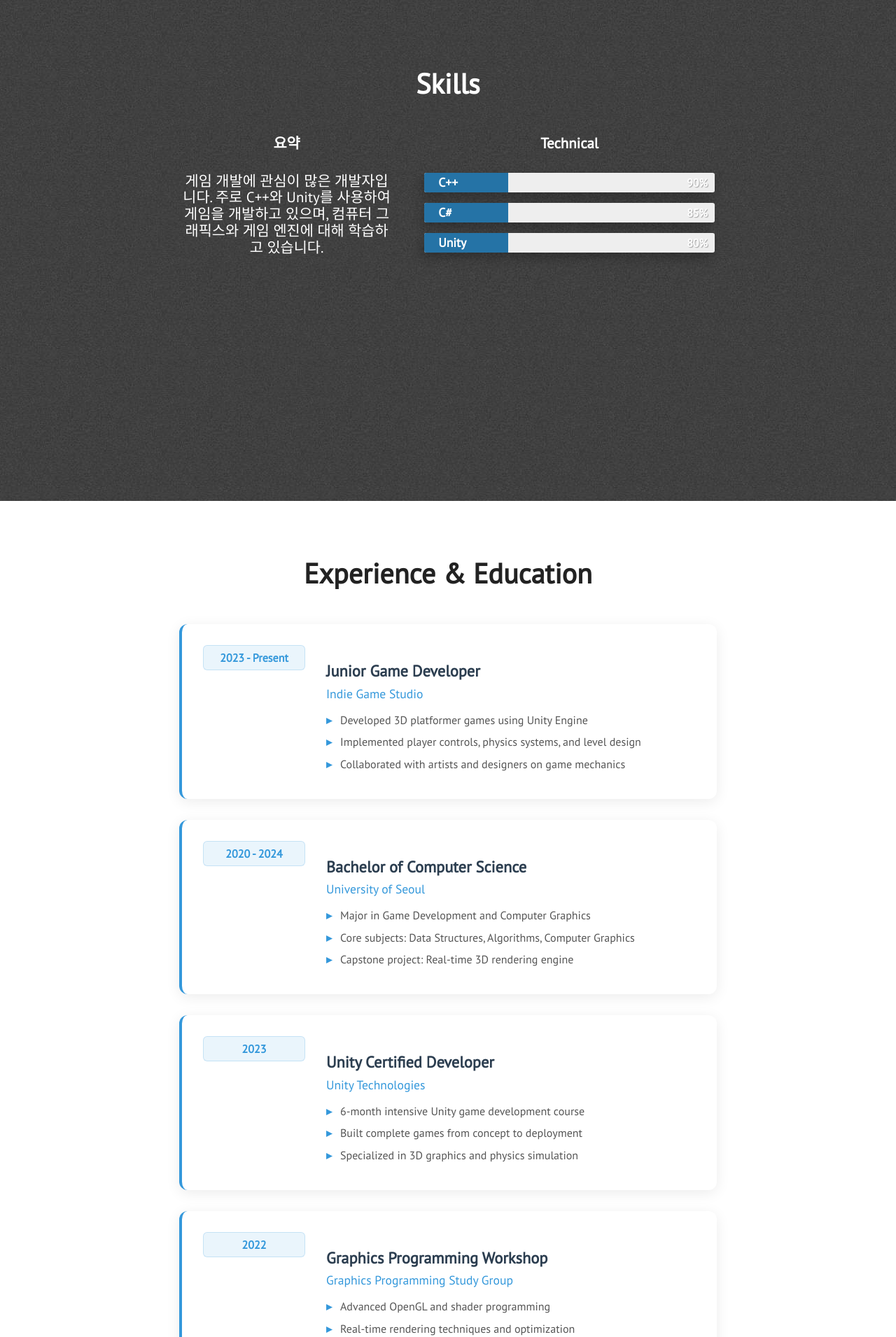
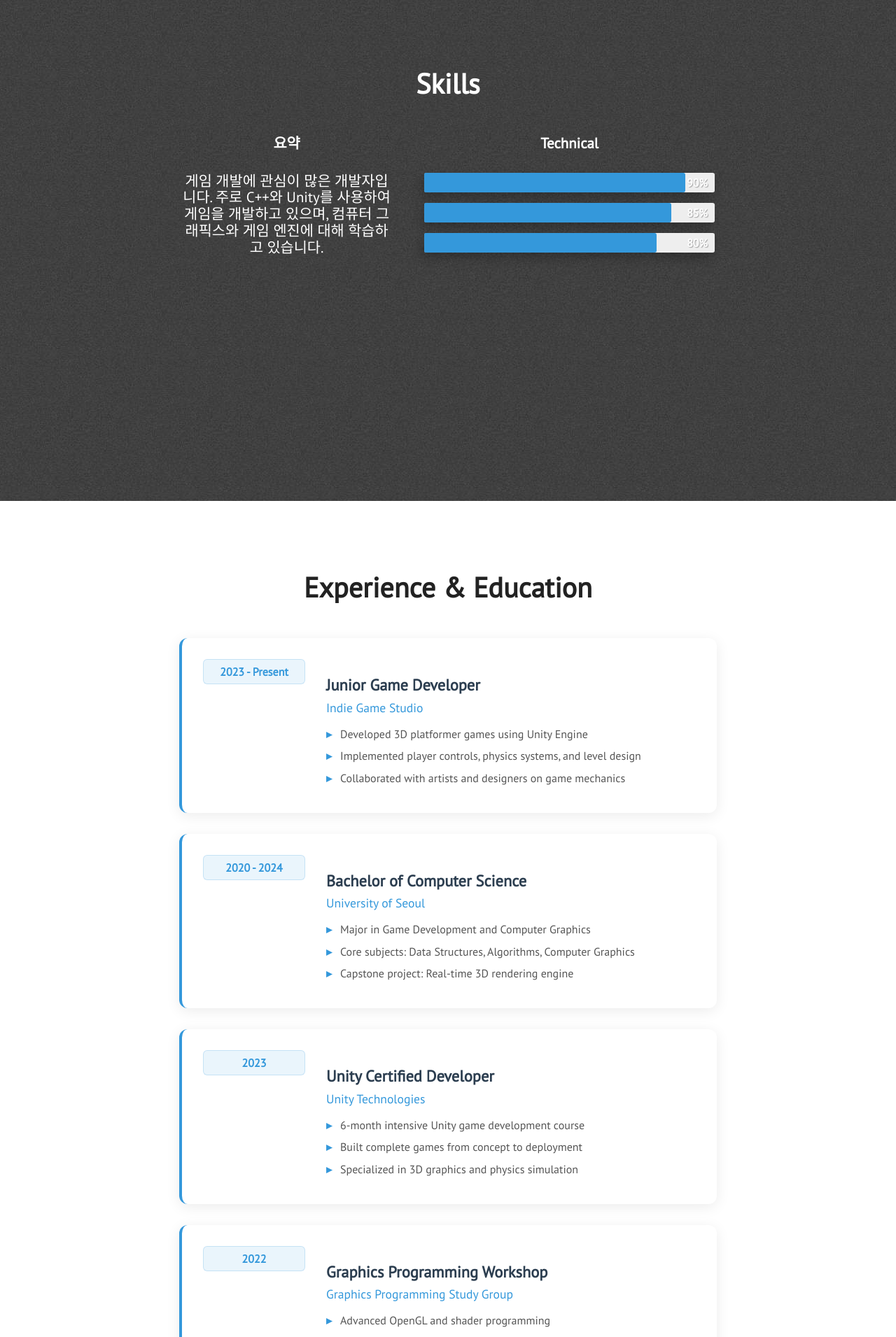
Before and after one commit to eye2ffect/eye2ffect.github.io, a Jekyll site: the page built from index.html, in a window 1280 px wide. Shown: the part 2184-4095 px from the top of the page at 70% size. Built offline with Jekyll 4.4.1, drawn with Linux system fonts in a browser that asks for light colours; nearby versions of some CDN libraries.

Commit message:
교육/프로젝트 섹션 표시 문제 해결 및 프로그레스바 애니메이션 개선

```diff
--- a/assets/css/main.css
+++ b/assets/css/main.css
@@ -152,9 +152,10 @@
 .projects-wrapper {
   display: -ms-grid;
   display: grid;
-  -ms-grid-columns: 50% 50%;
-      grid-template-columns: 50% 50%;
-  grid-gap: 10px;
+  -ms-grid-columns: repeat(auto-fit, minmax(300px, 1fr));
+      grid-template-columns: repeat(auto-fit, minmax(300px, 1fr));
+  grid-gap: 20px;
+  padding: 20px 0;
 }
 
 .full-width {
@@ -179,6 +180,13 @@
   -webkit-box-pack: center;
       -ms-flex-pack: center;
           justify-content: center;
+}
+
+.section.education,
+.section.projects {
+  min-height: auto;
+  align-items: flex-start;
+  padding: 40px 0;
 }
 
 .section.skills > div {
--- a/assets/js/main.js
+++ b/assets/js/main.js
@@ -11,29 +11,12 @@
     $('.extra-link a').smoothScroll();
     $('.profile-pic-link').smoothScroll();
 
-    // 스킬바 애니메이션 개선 - 버벅임 해결
-    function animateSkillBars() {
-        $('.skillbar').each(function(){
-            var skillBar = $(this);
-            var percent = skillBar.attr('data-percent');
-
-            // 이미 애니메이션이 실행되었다면 스킵
-            if (skillBar.hasClass('animated')) return;
-
-            skillBar.addClass('animated');
-            skillBar.find('.skillbar-bar').animate({
-                width: percent
-            }, {
-                duration: 1200,
-                easing: 'easeOutCubic'
-            });
-        });
-    }
-
-    // 페이지 로드시 즉시 실행
-    animateSkillBars();
-
-    // 스크롤 이벤트는 제거하고 페이지 로드시만 실행하도록 변경
+    // 스킬바 애니메이션 - 부드럽고 간단하게
+    $('.skillbar').each(function(){
+        $(this).find('.skillbar-bar').animate({
+            width: $(this).attr('data-percent')
+        }, 800, 'swing');
+    });
 }
 
 function blog_posts() {
```
